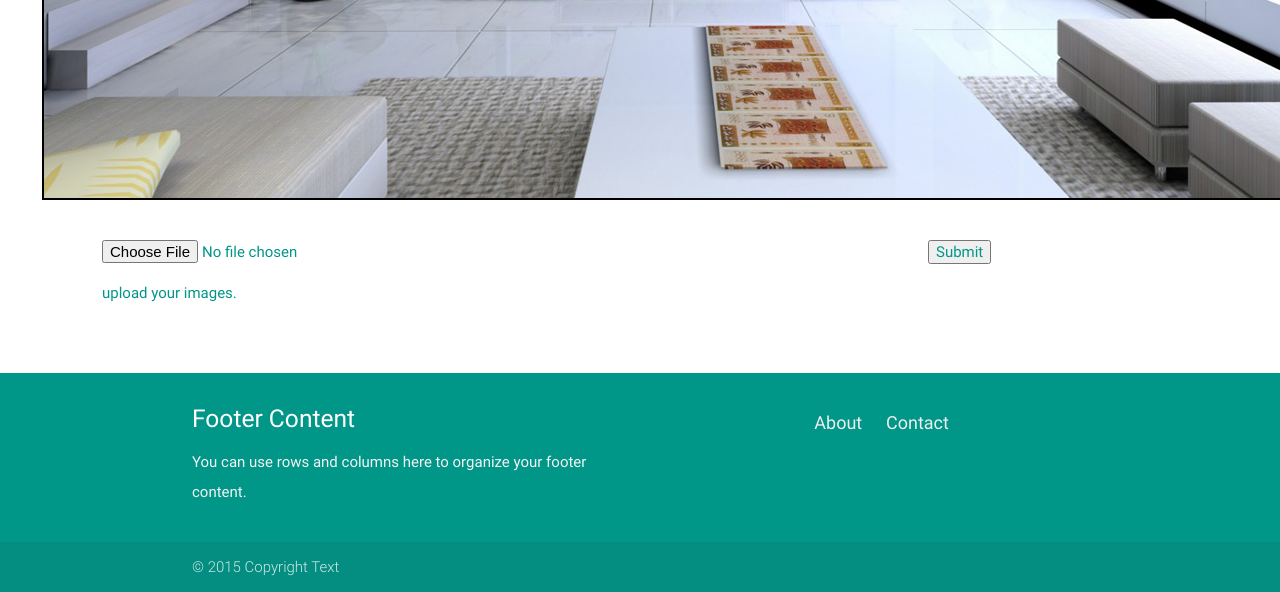
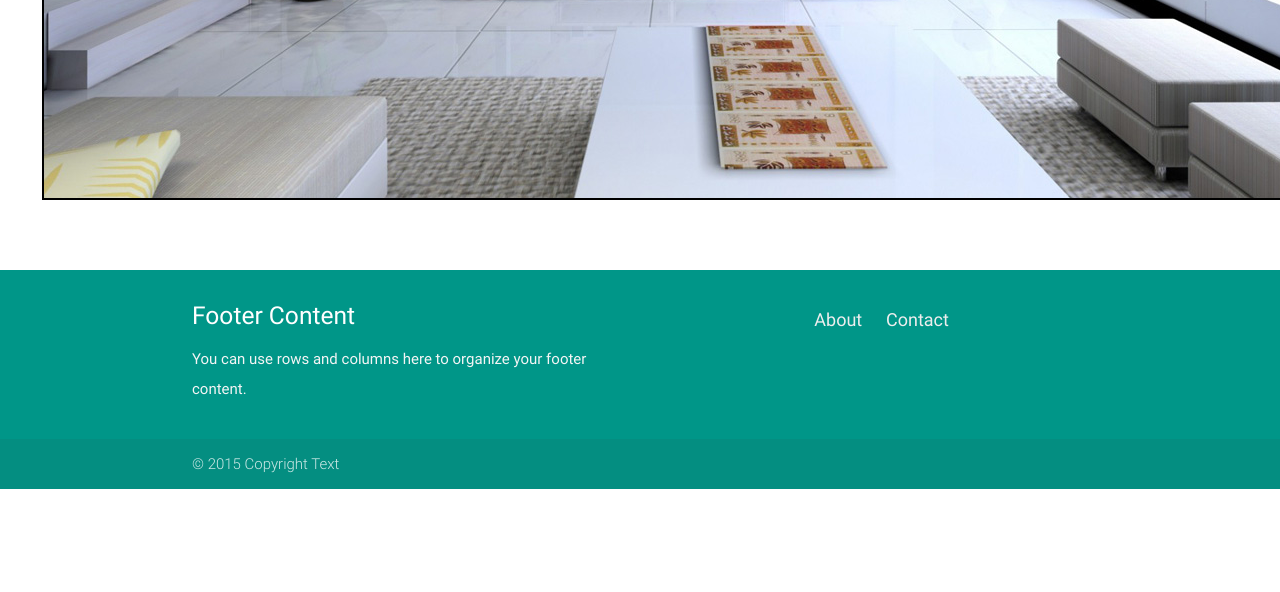
Before and after one commit to ckyko/memorypalace, a Django app: page /MemoryPalace/ in a window 1280 px wide. Shown: the part 735-1327 px from the top of the page. After the commit the page ends 1224 px from the top, so only its background shows below. Run offline with Django 3.2, Linux system fonts and the light colour scheme; some libraries are stand-ins or nearby versions.

Commit message:
uploadimg removed and its method was added to vertscroll

```diff
--- a/MemoryPalace/coreapp/static/css/style.css
+++ b/MemoryPalace/coreapp/static/css/style.css
@@ -68,8 +68,7 @@ footer.page-footer {
   border: 2px solid black;
   background-image: url('../images/rooms/room2.jpg');
 }
-
-#vertscrollbox {
+.outerscrollbox {
   display: inline-block; *display: inline;
   width: 200px; height: 720px;
   padding: 10px;
@@ -78,8 +77,8 @@ footer.page-footer {
   background-color: #EFEFEF;
   border: 2px solid black;
   overflow-y: auto;
+  overflow-x: hidden;
 }
-
 .scrollBoxImg {
   display: block;
   margin: auto;
@@ -124,19 +123,3 @@ img.draggable:hover {
   z-index: 100;
   /* text-align: left; */
 }
-
-#inputFile{
-  margin: 10px;
-  position: relative; top: 10px; left: -100px;
-  color:#009688;
-  float:left;
-  width:200px;
-}
-
-#saveFile{
-  margin: 10px;
-  position: relative; top: 10px; left: 50px;
-  color:#009688;
-  float:right;
-  width:200px;
-}
--- a/MemoryPalace/coreapp/templates/memory_palace.html
+++ b/MemoryPalace/coreapp/templates/memory_palace.html
@@ -8,9 +8,8 @@
         <h1 class="header center teal-text text-lighten-2">Memory Palace</h1>
           <div id="PalaceElementsContainer">
             {% include "room.html" %}
-			{% include "vertscrollbox.html" %}
+			      {% include "vertscrollbox.html" %}
 		  </div>
-		    {% include "uploadIMG.html" %}
       </div>
     </div>
   </div>
--- a/MemoryPalace/coreapp/templates/uploadIMG.html
+++ /dev/null
@@ -1,8 +0,0 @@
-<div id="inputFile">
-<input type='file' id='file' accept="image/*" />
-<p>upload your images.</p>
-</div>
-<div id="saveFile">
-<input type="submit" />
-
-</div>
--- a/MemoryPalace/coreapp/templates/vertscrollbox.html
+++ b/MemoryPalace/coreapp/templates/vertscrollbox.html
@@ -1,4 +1,5 @@
 {% load staticfiles %}
+<div class="outerscrollbox">
   <div id="vertscrollbox">
     <img class="scrollBoxImg" src="{% static "images/memory_objects/char1.png"%}" />
     <img class="scrollBoxImg" src="{% static "images/memory_objects/char2.png"%}" />
@@ -7,3 +8,10 @@
     <img class="scrollBoxImg" src="{% static "images/memory_objects/char5.png"%}" />
     <img class="scrollBoxImg" src="{% static "images/memory_objects/char6.png"%}" />
   </div>
+  <div class="center-align">
+    <input type="file" id='file' accept="image/*"style="visibility: hidden; width: 1px; height: 1px" multiple/>
+    <a class="btn-floating btn-large waves-effect waves-light red" onclick="document.getElementById('file').click(); return false">
+      <i class="material-icons">add</i>
+    </a>
+  </div>
+</div>
```
Lines whose indentation alone changed are shown as unchanged.
